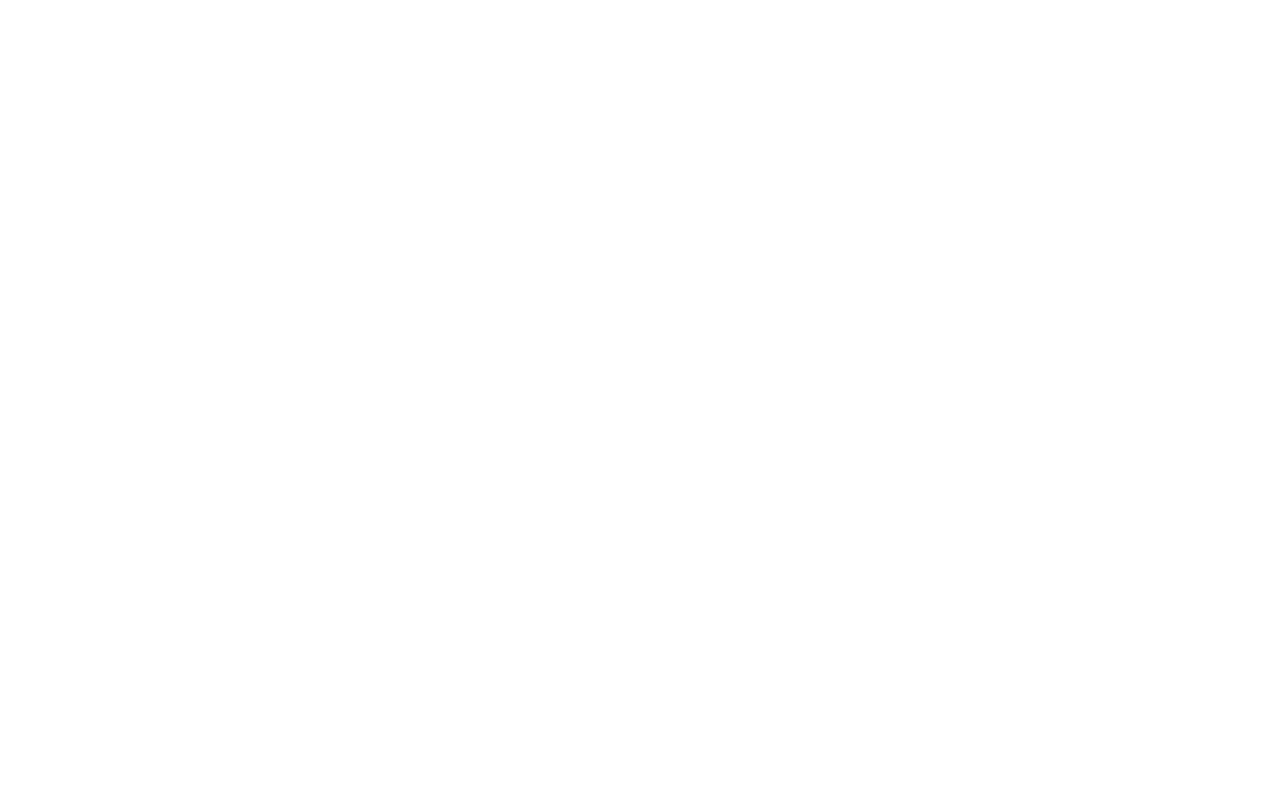
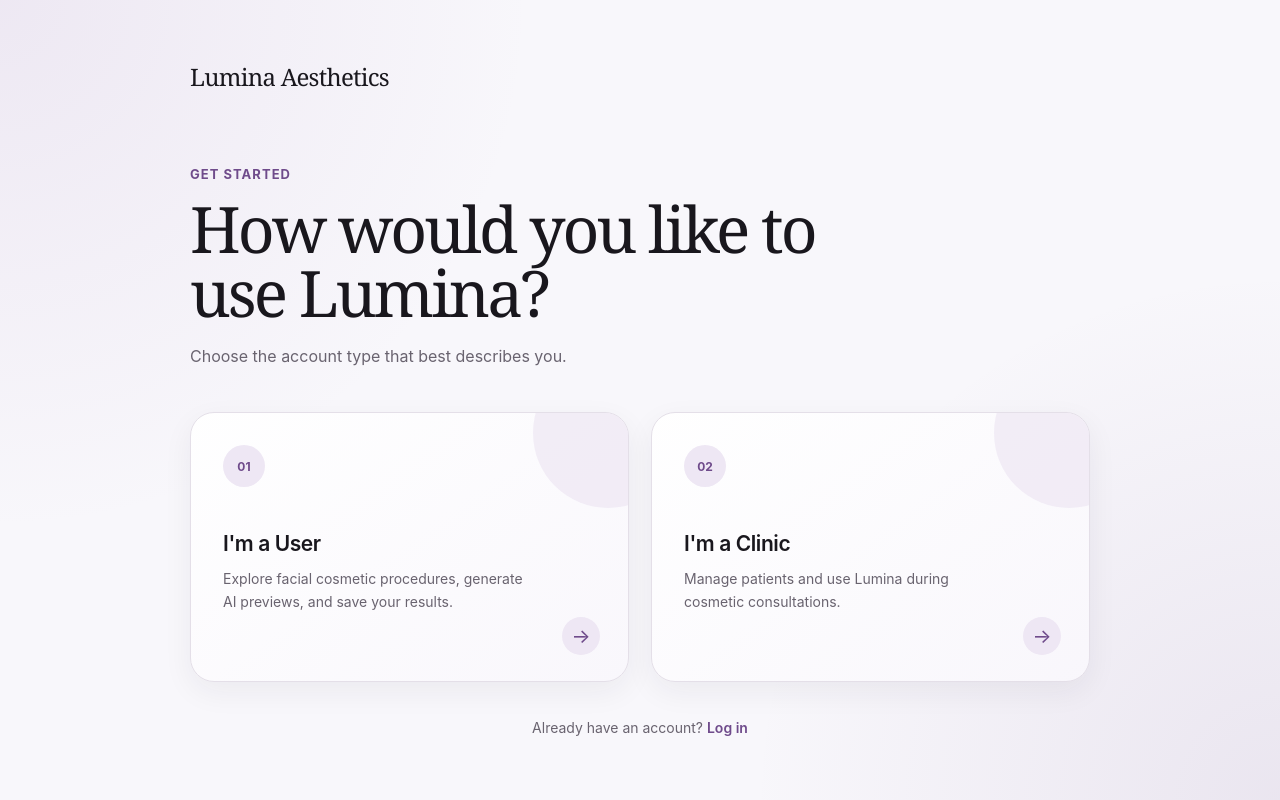
Before and after one commit to iBra-extraSource/Lumina-Client, a React (Vite) app: page /choose-account in a window 1280 px wide. Before the commit this address had no page. Built offline with nearby package versions, Linux system fonts and the light colour scheme.

Commit message:
Add account selection page

```diff
--- a/src/App.jsx
+++ b/src/App.jsx
@@ -1,18 +1,21 @@
 import { BrowserRouter, Routes, Route } from "react-router-dom";
+
 import Landing from "./pages/public/Landing";
-// import './App.css'
+import ChooseAccount from "./pages/public/ChooseAccount";
 
 function App() {
-
-
   return (
     <BrowserRouter>
       <Routes>
         <Route path="/" element={<Landing />} />
+
+        <Route
+          path="/choose-account"
+          element={<ChooseAccount />}
+        />
       </Routes>
     </BrowserRouter>
   );
-
 }
 
-export default App
+export default App;
--- /dev/null
+++ b/src/pages/public/ChooseAccount.css
@@ -0,0 +1,379 @@
+@import "../../theme.css";
+
+/* =========================
+   Page Layout
+========================= */
+
+.choose-account {
+  min-height: 100vh;
+
+  display: flex;
+  align-items: center;
+  justify-content: center;
+
+  padding: 48px var(--gutter);
+
+  background:
+    radial-gradient(
+      circle at top left,
+      rgba(182, 154, 200, 0.16),
+      transparent 35%
+    ),
+    radial-gradient(
+      circle at bottom right,
+      rgba(111, 75, 139, 0.1),
+      transparent 35%
+    ),
+    var(--background);
+
+  color: var(--text-primary);
+  font-family: var(--font-body);
+}
+
+.choose-account__container {
+  width: 100%;
+  max-width: 900px;
+}
+
+/* =========================
+   Logo
+========================= */
+
+.choose-account__logo {
+  display: inline-block;
+
+  margin-bottom: 70px;
+
+  color: var(--text-primary);
+
+  font-family: var(--font-display);
+  font-size: 24px;
+
+  text-decoration: none;
+  letter-spacing: -0.03em;
+
+  transition: color var(--transition-fast);
+}
+
+.choose-account__logo:hover {
+  color: var(--primary);
+}
+
+/* =========================
+   Header
+========================= */
+
+.choose-account__header {
+  max-width: 650px;
+
+  margin-bottom: 42px;
+}
+
+.choose-account__label {
+  margin: 0 0 12px;
+
+  color: var(--primary);
+
+  font-size: 13px;
+  font-weight: 700;
+
+  letter-spacing: 0.08em;
+  text-transform: uppercase;
+}
+
+.choose-account__header h1 {
+  margin: 0 0 18px;
+
+  font-family: var(--font-display);
+  font-size: clamp(2.7rem, 5vw, 4.5rem);
+  font-weight: 400;
+
+  line-height: 1;
+  letter-spacing: -0.045em;
+}
+
+.choose-account__header p:last-child {
+  margin: 0;
+
+  max-width: 520px;
+
+  color: var(--text-secondary);
+
+  font-size: 16px;
+  line-height: 1.7;
+}
+
+/* =========================
+   Account Cards
+========================= */
+
+.account-options {
+  display: grid;
+  grid-template-columns: repeat(2, 1fr);
+
+  gap: 22px;
+}
+
+.account-card {
+  position: relative;
+
+  min-height: 270px;
+
+  padding: 32px;
+
+  display: flex;
+  flex-direction: column;
+
+  background:
+    linear-gradient(
+      145deg,
+      rgba(255, 255, 255, 0.96),
+      rgba(249, 247, 252, 0.96)
+    );
+
+  border: 1px solid var(--border);
+
+  border-radius: 24px;
+
+  color: var(--text-primary);
+
+  text-decoration: none;
+
+  box-shadow:
+    0 10px 30px rgba(40, 28, 50, 0.06);
+
+  overflow: hidden;
+
+  transition:
+    transform 0.25s ease,
+    box-shadow 0.25s ease,
+    border-color 0.25s ease;
+}
+
+.account-card::before {
+  content: "";
+
+  position: absolute;
+
+  width: 150px;
+  height: 150px;
+
+  right: -55px;
+  top: -55px;
+
+  background: var(--primary-soft);
+
+  border-radius: 50%;
+
+  opacity: 0.7;
+
+  transition:
+    transform 0.3s ease,
+    opacity 0.3s ease;
+}
+
+.account-card:hover {
+  transform: translateY(-6px);
+
+  border-color: var(--primary);
+
+  box-shadow:
+    0 18px 45px rgba(76, 52, 94, 0.13);
+}
+
+.account-card:hover::before {
+  transform: scale(1.15);
+
+  opacity: 1;
+}
+
+/* =========================
+   Card Number
+========================= */
+
+.account-card__number {
+  width: 42px;
+  height: 42px;
+
+  margin-bottom: 46px;
+
+  display: flex;
+  align-items: center;
+  justify-content: center;
+
+  position: relative;
+  z-index: 1;
+
+  border-radius: 50%;
+
+  background: var(--primary-soft);
+  color: var(--primary);
+
+  font-size: 12px;
+  font-weight: 700;
+}
+
+/* =========================
+   Card Content
+========================= */
+
+.account-card h2 {
+  margin: 0 0 12px;
+
+  position: relative;
+  z-index: 1;
+
+  font-family: var(--font-body);
+  font-size: 21px;
+  font-weight: 600;
+
+  letter-spacing: -0.02em;
+}
+
+.account-card p {
+  margin: 0;
+
+  max-width: 300px;
+
+  position: relative;
+  z-index: 1;
+
+  color: var(--text-secondary);
+
+  font-size: 14px;
+  line-height: 1.65;
+}
+
+/* =========================
+   Arrow
+========================= */
+
+.account-card__arrow {
+  position: absolute;
+
+  right: 28px;
+  bottom: 26px;
+
+  width: 38px;
+  height: 38px;
+
+  display: flex;
+  align-items: center;
+  justify-content: center;
+
+  border-radius: 50%;
+
+  background: var(--primary-soft);
+  color: var(--primary);
+
+  font-size: 20px;
+
+  transition:
+    background 0.2s ease,
+    color 0.2s ease,
+    transform 0.2s ease;
+}
+
+.account-card:hover .account-card__arrow {
+  background: var(--primary);
+  color: var(--white);
+
+  transform: translateX(3px);
+}
+
+/* =========================
+   Login Link
+========================= */
+
+.choose-account__login {
+  margin: 34px 0 0;
+
+  text-align: center;
+
+  color: var(--text-secondary);
+
+  font-size: 14px;
+}
+
+.choose-account__login a {
+  color: var(--primary);
+
+  font-weight: 600;
+
+  text-decoration: none;
+}
+
+.choose-account__login a:hover {
+  text-decoration: underline;
+}
+
+/* =========================
+   Tablet
+========================= */
+
+@media (max-width: 800px) {
+  .choose-account {
+    align-items: flex-start;
+
+    padding-top: 36px;
+    padding-bottom: 36px;
+  }
+
+  .choose-account__logo {
+    margin-bottom: 52px;
+  }
+
+  .account-card {
+    min-height: 240px;
+
+    padding: 28px;
+  }
+}
+
+/* =========================
+   Mobile
+========================= */
+
+@media (max-width: 700px) {
+  .account-options {
+    grid-template-columns: 1fr;
+  }
+
+  .choose-account__header h1 {
+    font-size: clamp(2.4rem, 11vw, 3.5rem);
+  }
+
+  .account-card {
+    min-height: 220px;
+  }
+
+  .account-card__number {
+    margin-bottom: 34px;
+  }
+}
+
+/* =========================
+   Small Mobile
+========================= */
+
+@media (max-width: 500px) {
+  .choose-account {
+    padding-left: 20px;
+    padding-right: 20px;
+  }
+
+  .choose-account__logo {
+    font-size: 21px;
+  }
+
+  .account-card {
+    padding: 24px;
+
+    border-radius: 20px;
+  }
+
+  .account-card__arrow {
+    right: 22px;
+    bottom: 22px;
+  }
+}
--- /dev/null
+++ b/src/pages/public/ChooseAccount.jsx
@@ -0,0 +1,62 @@
+import { Link } from "react-router-dom";
+import "./ChooseAccount.css";
+
+function ChooseAccount() {
+  return (
+    <div className="choose-account">
+      <div className="choose-account__container">
+
+        <Link to="/" className="choose-account__logo">
+          Lumina Aesthetics
+        </Link>
+
+        <div className="choose-account__header">
+          <p className="choose-account__label">Get started</p>
+
+          <h1>How would you like to use Lumina?</h1>
+
+          <p>
+            Choose the account type that best describes you.
+          </p>
+        </div>
+
+        <div className="account-options">
+
+          <Link to="/user/signup" className="account-card">
+            <div className="account-card__number">01</div>
+
+            <h2>I'm a User</h2>
+
+            <p>
+              Explore facial cosmetic procedures, generate AI previews,
+              and save your results.
+            </p>
+
+            <div className="account-card__arrow">→</div>
+          </Link>
+
+          <Link to="/clinic/signup" className="account-card">
+            <div className="account-card__number">02</div>
+
+            <h2>I'm a Clinic</h2>
+
+            <p>
+              Manage patients and use Lumina during cosmetic consultations.
+            </p>
+
+            <div className="account-card__arrow">→</div>
+          </Link>
+
+        </div>
+
+        <p className="choose-account__login">
+          Already have an account?{" "}
+          <Link to="/user/login">Log in</Link>
+        </p>
+
+      </div>
+    </div>
+  );
+}
+
+export default ChooseAccount;
```
